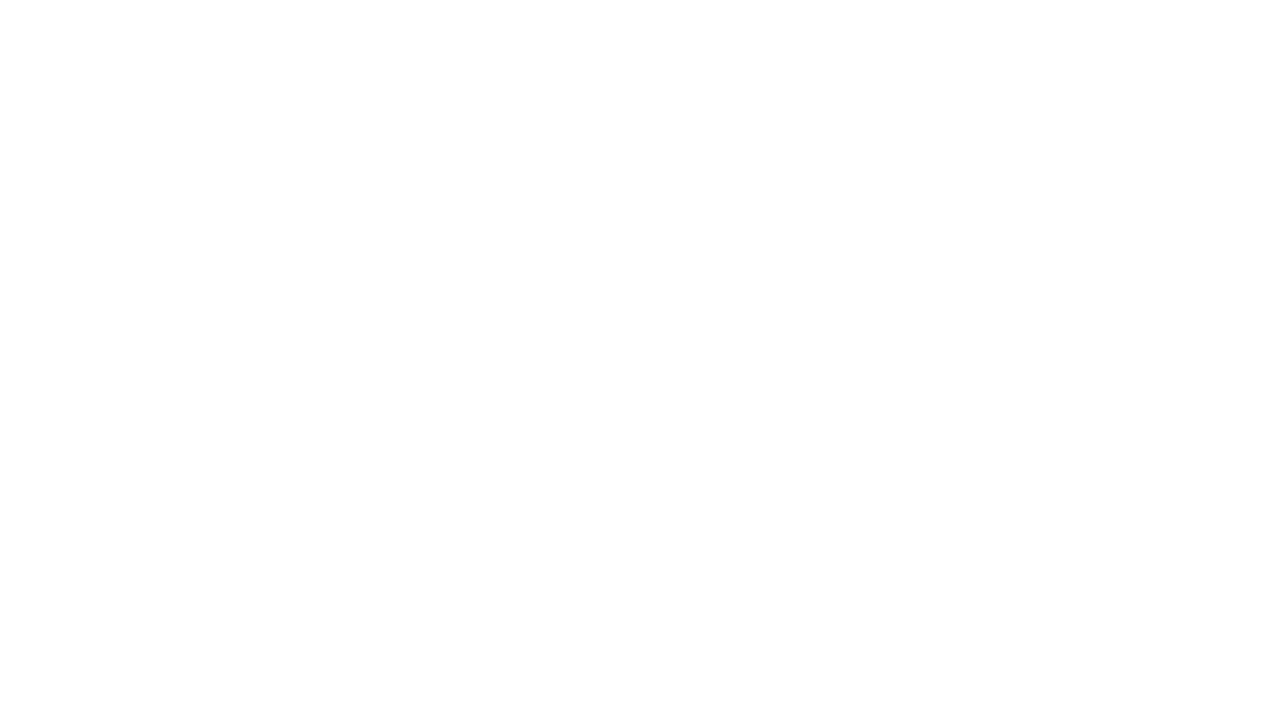
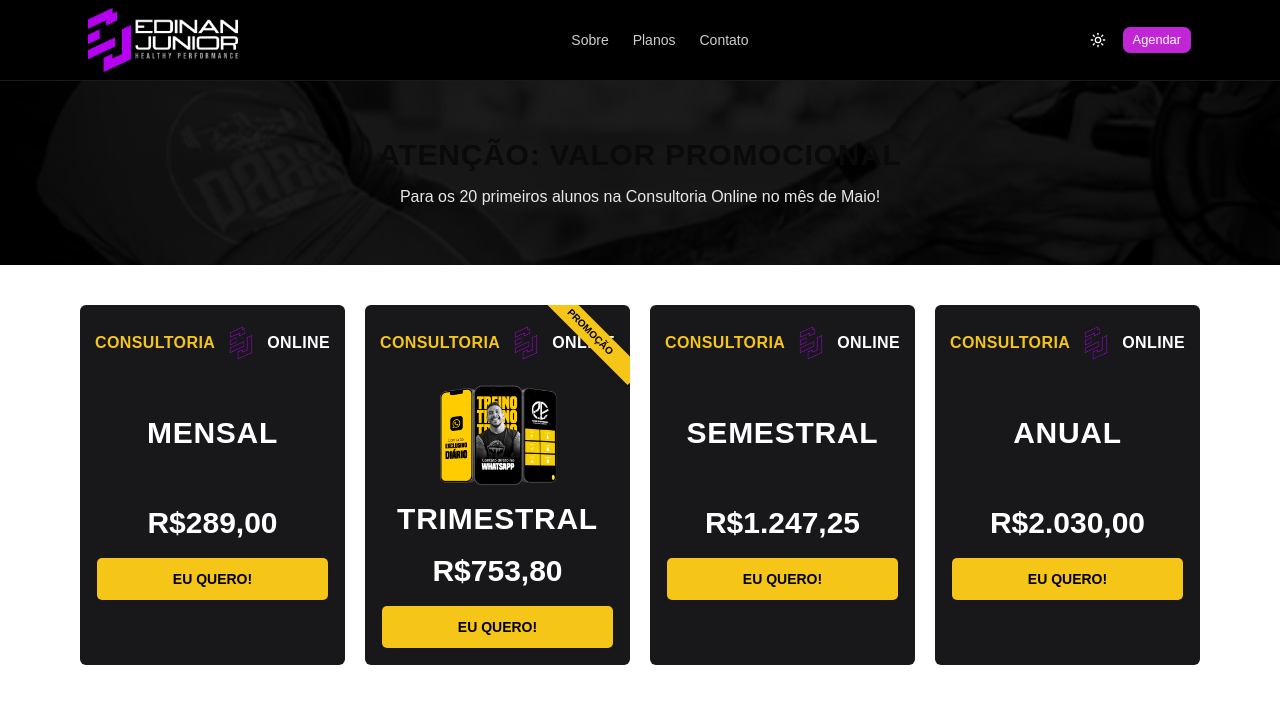
Before and after one commit to EngJao89/personalpe-web, a React (Vite) app: page /planos in a window 1280 px wide. Before the commit this address had no page. Shown: the top 704 px of the page. Built offline with nearby package versions, Linux system fonts and the light colour scheme.

Commit message:
feat(plans-screen): create screen for choice better plan

```diff
--- /dev/null
+++ b/@/components/ui/card.tsx
@@ -0,0 +1,103 @@
+import * as React from "react"
+
+import { cn } from "@/lib/utils"
+
+function Card({
+  className,
+  size = "default",
+  ...props
+}: React.ComponentProps<"div"> & { size?: "default" | "sm" }) {
+  return (
+    <div
+      data-slot="card"
+      data-size={size}
+      className={cn(
+        "group/card flex flex-col gap-(--card-spacing) overflow-hidden rounded-xl bg-card py-(--card-spacing) text-sm text-card-foreground ring-1 ring-foreground/10 [--card-spacing:--spacing(4)] has-data-[slot=card-footer]:pb-0 has-[>img:first-child]:pt-0 data-[size=sm]:[--card-spacing:--spacing(3)] data-[size=sm]:has-data-[slot=card-footer]:pb-0 *:[img:first-child]:rounded-t-xl *:[img:last-child]:rounded-b-xl",
+        className
+      )}
+      {...props}
+    />
+  )
+}
+
+function CardHeader({ className, ...props }: React.ComponentProps<"div">) {
+  return (
+    <div
+      data-slot="card-header"
+      className={cn(
+        "group/card-header @container/card-header grid auto-rows-min items-start gap-1 rounded-t-xl px-(--card-spacing) has-data-[slot=card-action]:grid-cols-[1fr_auto] has-data-[slot=card-description]:grid-rows-[auto_auto] [.border-b]:pb-(--card-spacing)",
+        className
+      )}
+      {...props}
+    />
+  )
+}
+
+function CardTitle({ className, ...props }: React.ComponentProps<"div">) {
+  return (
+    <div
+      data-slot="card-title"
+      className={cn(
+        "font-heading text-base leading-snug font-medium group-data-[size=sm]/card:text-sm",
+        className
+      )}
+      {...props}
+    />
+  )
+}
+
+function CardDescription({ className, ...props }: React.ComponentProps<"div">) {
+  return (
+    <div
+      data-slot="card-description"
+      className={cn("text-sm text-muted-foreground", className)}
+      {...props}
+    />
+  )
+}
+
+function CardAction({ className, ...props }: React.ComponentProps<"div">) {
+  return (
+    <div
+      data-slot="card-action"
+      className={cn(
+        "col-start-2 row-span-2 row-start-1 self-start justify-self-end",
+        className
+      )}
+      {...props}
+    />
+  )
+}
+
+function CardContent({ className, ...props }: React.ComponentProps<"div">) {
+  return (
+    <div
+      data-slot="card-content"
+      className={cn("px-(--card-spacing)", className)}
+      {...props}
+    />
+  )
+}
+
+function CardFooter({ className, ...props }: React.ComponentProps<"div">) {
+  return (
+    <div
+      data-slot="card-footer"
+      className={cn(
+        "flex items-center rounded-b-xl border-t bg-muted/50 p-(--card-spacing)",
+        className
+      )}
+      {...props}
+    />
+  )
+}
+
+export {
+  Card,
+  CardHeader,
+  CardFooter,
+  CardTitle,
+  CardAction,
+  CardDescription,
+  CardContent,
+}
--- a/src/App.tsx
+++ b/src/App.tsx
@@ -3,6 +3,7 @@ import { BrowserRouter, Route, Routes } from 'react-router-dom'
 import { Layout } from '@/components/layout'
 import { AboutPage } from '@/pages/about-page'
 import { HomePage } from '@/pages/home-page'
+import { PlansPage } from '@/pages/plans-page'
 
 function App() {
   return (
@@ -11,6 +12,7 @@ function App() {
         <Route element={<Layout />}>
           <Route index element={<HomePage />} />
           <Route path="sobre" element={<AboutPage />} />
+          <Route path="planos" element={<PlansPage />} />
         </Route>
       </Routes>
     </BrowserRouter>
--- a/src/components/Header.tsx
+++ b/src/components/Header.tsx
@@ -17,7 +17,7 @@ import { cn } from '@/lib/utils'
 
 const navItems = [
   { label: 'Sobre', to: '/sobre' },
-  { label: 'Serviços', to: '/#servicos' },
+  { label: 'Planos', to: '/planos' },
   { label: 'Contato', to: '/#contato' },
 ] as const
 
--- /dev/null
+++ b/src/components/plans/plans-section.tsx
@@ -0,0 +1,137 @@
+import heroBanner from '@/assets/Captura de tela de 2026-06-15 23-23-41.png'
+import phonesImage from '@/assets/3-fotos.png'
+import logoIcon from '@/assets/so\u0301 logo 02_Prancheta 1 co\u0301pia 9.png'
+import { Button } from '@/components/ui/button'
+import { Card, CardContent, CardFooter } from '@/components/ui/card'
+import { cn } from '@/lib/utils'
+
+type Plan = {
+  id: string
+  name: string
+  price: string
+  href: string
+  featured?: boolean
+  image?: string
+}
+
+const plans: Plan[] = [
+  {
+    id: 'mensal',
+    name: 'Mensal',
+    price: 'R$289,00',
+    href: '#',
+  },
+  {
+    id: 'trimestral',
+    name: 'Trimestral',
+    price: 'R$753,80',
+    href: '#',
+    featured: true,
+    image: phonesImage,
+  },
+  {
+    id: 'semestral',
+    name: 'Semestral',
+    price: 'R$1.247,25',
+    href: '#',
+  },
+  {
+    id: 'anual',
+    name: 'Anual',
+    price: 'R$2.030,00',
+    href: '#',
+  },
+]
+
+function PlanCardHeader() {
+  return (
+    <div className="flex items-center justify-center gap-2 text-sm font-bold uppercase tracking-wide sm:text-base">
+      <span className="text-[#f5c518]">Consultoria</span>
+      <img
+        src={logoIcon}
+        alt=""
+        aria-hidden
+        className="size-8 object-contain sm:size-9"
+      />
+      <span>Online</span>
+    </div>
+  )
+}
+
+function PlanCard({ plan }: { plan: Plan }) {
+  return (
+    <Card
+      className={cn(
+        'relative gap-0 overflow-visible rounded-sm border-0 bg-zinc-900 py-0 text-white ring-0',
+        'dark:bg-zinc-900',
+      )}
+    >
+      {plan.featured ? (
+        <div className="pointer-events-none absolute top-0 right-0 z-10 size-24 overflow-hidden">
+          <span className="absolute top-4 -right-6 block w-32 rotate-45 bg-[#f5c518] py-1 text-center text-[10px] font-bold text-black uppercase shadow-sm">
+            Promoção
+          </span>
+        </div>
+      ) : null}
+
+      <CardContent className="flex flex-col gap-4 px-4 pt-5 pb-4">
+        <PlanCardHeader />
+
+        <div className="flex min-h-28 flex-col items-center justify-center gap-3">
+          {plan.image ? (
+            <img
+              src={plan.image}
+              alt=""
+              aria-hidden
+              className="max-h-24 w-full object-contain sm:max-h-28"
+            />
+          ) : null}
+          <p className="text-2xl font-bold uppercase tracking-wide sm:text-3xl">
+            {plan.name}
+          </p>
+        </div>
+
+        <p className="text-center text-2xl font-bold sm:text-3xl">{plan.price}</p>
+      </CardContent>
+
+      <CardFooter className="border-0 bg-transparent p-0 pb-4">
+        <Button
+          asChild
+          className="mx-4 h-11 w-[calc(100%-2rem)] rounded-sm bg-[#f5c518] text-sm font-bold text-black uppercase hover:bg-[#e0b310]"
+        >
+          <a href={plan.href}>Eu quero!</a>
+        </Button>
+      </CardFooter>
+    </Card>
+  )
+}
+
+export function PlansSection() {
+  return (
+    <section className="flex flex-1 flex-col bg-background text-foreground dark:bg-black dark:text-white">
+      <div className="relative overflow-hidden">
+        <img
+          src={heroBanner}
+          alt=""
+          aria-hidden
+          className="absolute inset-0 size-full object-cover object-center grayscale"
+        />
+        <div className="absolute inset-0 bg-black/75 dark:bg-black/80" />
+        <div className="relative mx-auto max-w-4xl px-4 py-10 text-center sm:py-14">
+          <h1 className="text-xl font-bold uppercase tracking-wide sm:text-2xl md:text-3xl">
+            Atenção: valor promocional
+          </h1>
+          <p className="mt-3 text-sm text-white/90 sm:text-base">
+            Para os 20 primeiros alunos na Consultoria Online no mês de Maio!
+          </p>
+        </div>
+      </div>
+
+      <div className="mx-auto grid w-full max-w-6xl gap-4 px-4 py-8 sm:grid-cols-2 sm:gap-5 lg:grid-cols-4 lg:py-10">
+        {plans.map((plan) => (
+          <PlanCard key={plan.id} plan={plan} />
+        ))}
+      </div>
+    </section>
+  )
+}
--- /dev/null
+++ b/src/components/ui/card.tsx
@@ -0,0 +1,103 @@
+import * as React from "react"
+
+import { cn } from "@/lib/utils"
+
+function Card({
+  className,
+  size = "default",
+  ...props
+}: React.ComponentProps<"div"> & { size?: "default" | "sm" }) {
+  return (
+    <div
+      data-slot="card"
+      data-size={size}
+      className={cn(
+        "group/card flex flex-col gap-(--card-spacing) overflow-hidden rounded-xl bg-card py-(--card-spacing) text-sm text-card-foreground ring-1 ring-foreground/10 [--card-spacing:--spacing(4)] has-data-[slot=card-footer]:pb-0 has-[>img:first-child]:pt-0 data-[size=sm]:[--card-spacing:--spacing(3)] data-[size=sm]:has-data-[slot=card-footer]:pb-0 *:[img:first-child]:rounded-t-xl *:[img:last-child]:rounded-b-xl",
+        className
+      )}
+      {...props}
+    />
+  )
+}
+
+function CardHeader({ className, ...props }: React.ComponentProps<"div">) {
+  return (
+    <div
+      data-slot="card-header"
+      className={cn(
+        "group/card-header @container/card-header grid auto-rows-min items-start gap-1 rounded-t-xl px-(--card-spacing) has-data-[slot=card-action]:grid-cols-[1fr_auto] has-data-[slot=card-description]:grid-rows-[auto_auto] [.border-b]:pb-(--card-spacing)",
+        className
+      )}
+      {...props}
+    />
+  )
+}
+
+function CardTitle({ className, ...props }: React.ComponentProps<"div">) {
+  return (
+    <div
+      data-slot="card-title"
+      className={cn(
+        "font-heading text-base leading-snug font-medium group-data-[size=sm]/card:text-sm",
+        className
+      )}
+      {...props}
+    />
+  )
+}
+
+function CardDescription({ className, ...props }: React.ComponentProps<"div">) {
+  return (
+    <div
+      data-slot="card-description"
+      className={cn("text-sm text-muted-foreground", className)}
+      {...props}
+    />
+  )
+}
+
+function CardAction({ className, ...props }: React.ComponentProps<"div">) {
+  return (
+    <div
+      data-slot="card-action"
+      className={cn(
+        "col-start-2 row-span-2 row-start-1 self-start justify-self-end",
+        className
+      )}
+      {...props}
+    />
+  )
+}
+
+function CardContent({ className, ...props }: React.ComponentProps<"div">) {
+  return (
+    <div
+      data-slot="card-content"
+      className={cn("px-(--card-spacing)", className)}
+      {...props}
+    />
+  )
+}
+
+function CardFooter({ className, ...props }: React.ComponentProps<"div">) {
+  return (
+    <div
+      data-slot="card-footer"
+      className={cn(
+        "flex items-center rounded-b-xl border-t bg-muted/50 p-(--card-spacing)",
+        className
+      )}
+      {...props}
+    />
+  )
+}
+
+export {
+  Card,
+  CardHeader,
+  CardFooter,
+  CardTitle,
+  CardAction,
+  CardDescription,
+  CardContent,
+}
--- /dev/null
+++ b/src/pages/plans-page.tsx
@@ -0,0 +1,5 @@
+import { PlansSection } from '@/components/plans/plans-section'
+
+export function PlansPage() {
+  return <PlansSection />
+}
```
